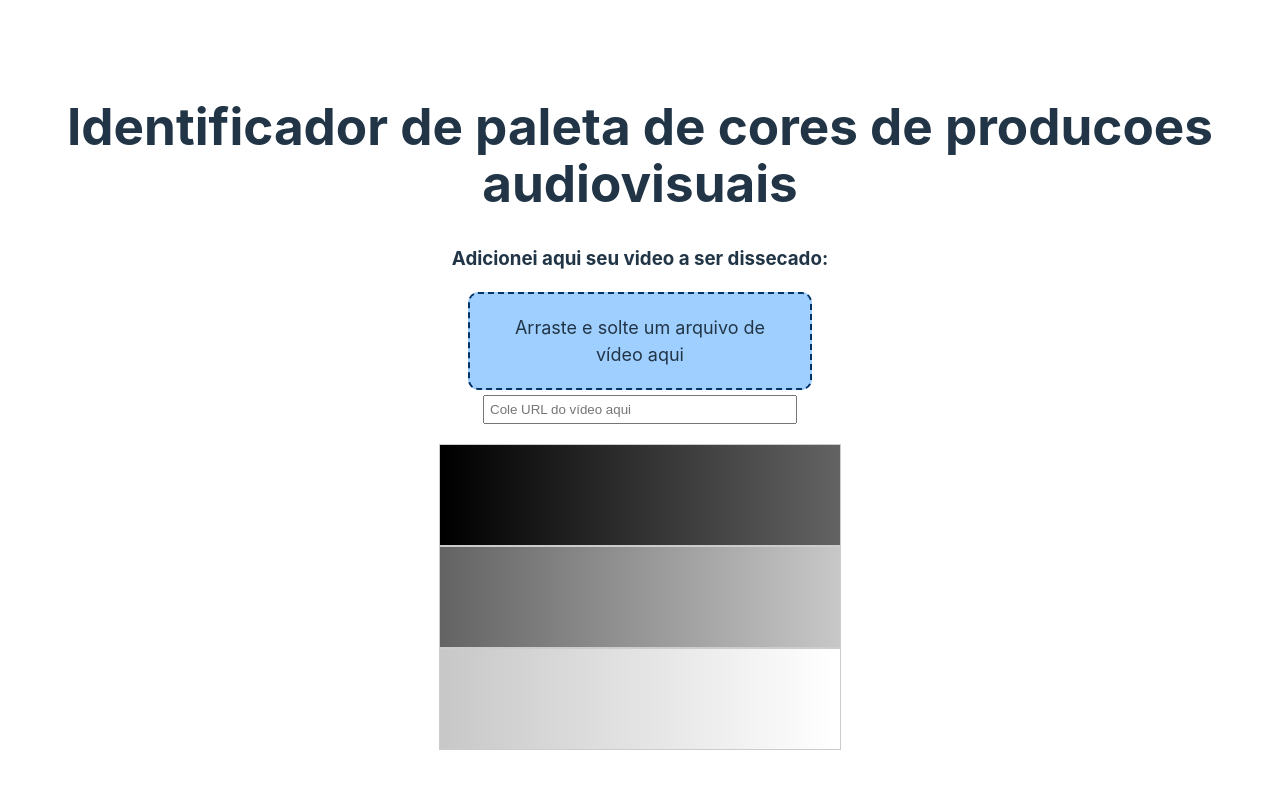
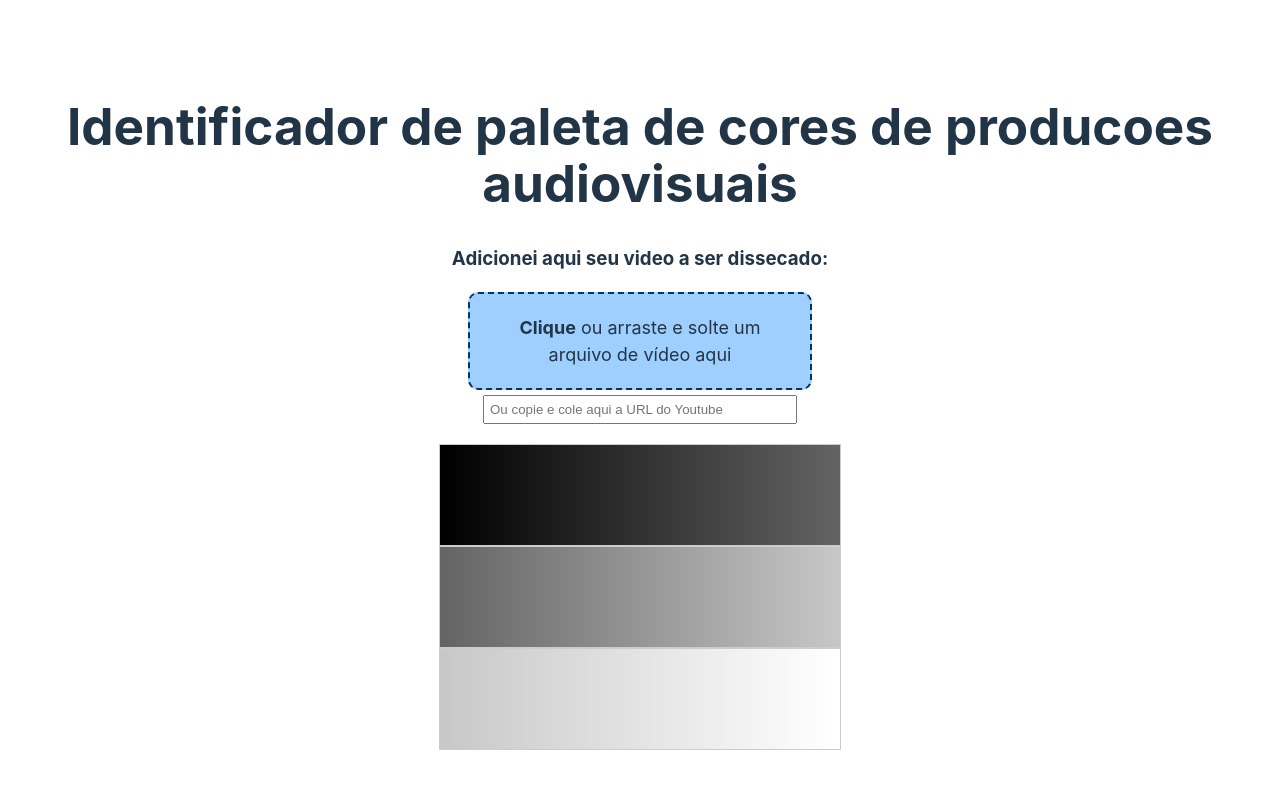
Before and after one commit to murilopereira006/movies-color-palet-picker-view, a React (Vite) app: page / in a window 1280 px wide. Shown: the top 788 px of the page. Built offline with nearby package versions, Linux system fonts and the light colour scheme.

Commit message:
add: drag and drop

```diff
--- a/src/App.css
+++ b/src/App.css
@@ -32,3 +32,11 @@ input[type="text"] {
 input[type="file"] {
   display: none;
 }
+
+label {
+  cursor: pointer;
+}
+
+span {
+  cursor: default;
+}
--- a/src/App.jsx
+++ b/src/App.jsx
@@ -88,13 +88,14 @@ function App() {
         <main className="card">
             <h1>Identificador de paleta de cores de producoes audiovisuais</h1>
             <h3>Adicionei aqui seu video a ser dissecado:</h3>
-            {/* <input type='file' placeholder='Selecione seu video' accept='video/*' onChange={e => console.log(e.target.files[0])} /> */}
+
             <div className="drop-area" onDrop={handleDrop} onDragOver={(e) => e.preventDefault()}>
-                <span className="drop-message">Arraste e solte um arquivo de vídeo aqui</span>
+                <span className="drop-message"><strong><label htmlFor="file-input">Clique</label></strong> ou arraste e solte um arquivo de vídeo aqui</span>
                 <input type="file" id="file-input" accept="video/*" onChange={handleFileInputChange} />
             </div>
+
             <div>
-                <input type="text" placeholder="Cole URL do vídeo aqui" onChange={handleVideoLink} />
+                <input type="text" placeholder="Ou copie e cole aqui a URL do Youtube" onChange={handleVideoLink} />
             </div>
             {currVideo && (
                 <div>
```
